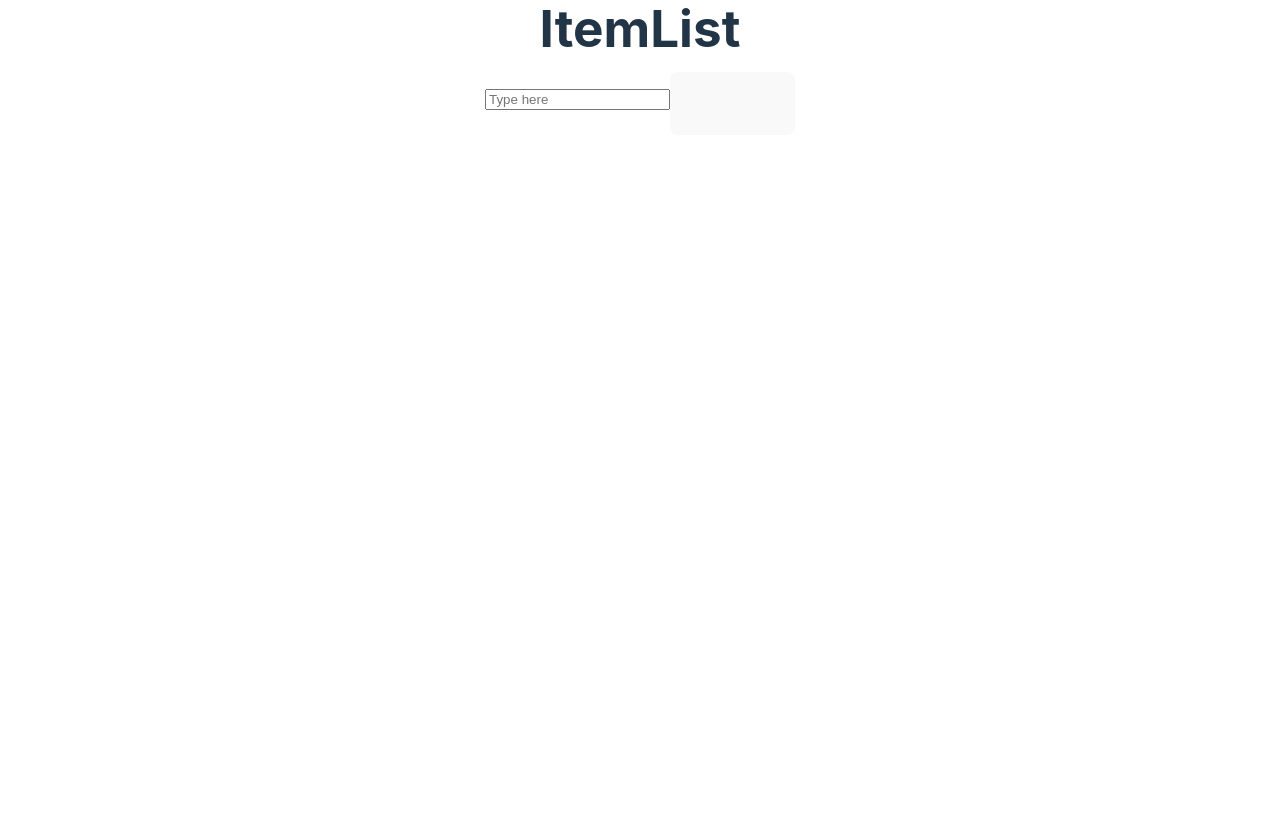
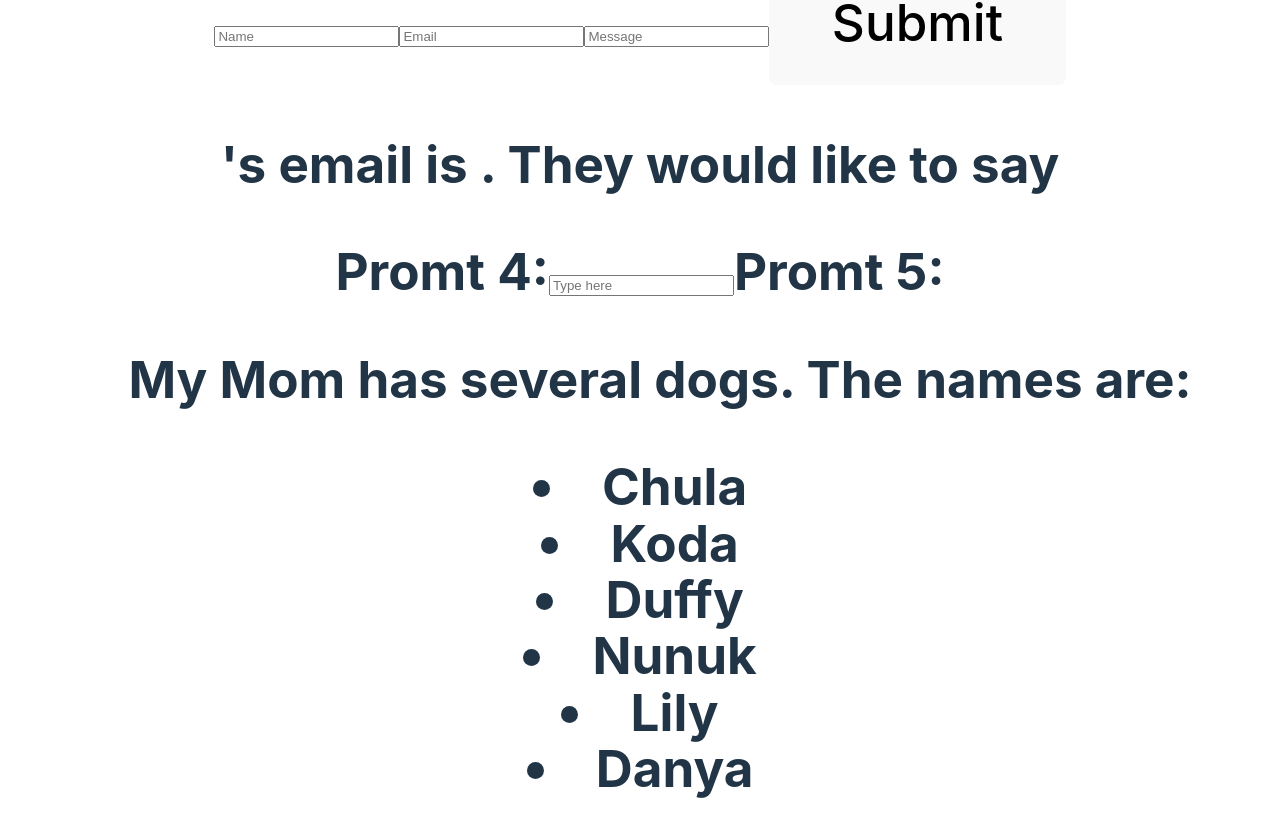
Before and after one commit to dulcelj55/Wk6ReactLab1, a React (Vite) app: page / in a window 1280 px wide. Shown: the part 514-1350 px from the top of the page. Before the commit the page ends 800 px from the top, so only its background shows below. Built offline with nearby package versions, Linux system fonts and the light colour scheme.

Commit message:
corrected itemlist

```diff
--- a/src/App.jsx
+++ b/src/App.jsx
@@ -15,11 +15,17 @@ function App() {
   return (
     <>
       <h1>
+        Promt 1:
         <HelloWorld/>
+        Promt 2:
         <ColorChanger/>
+        Promt 3:
         <ContactForm/>
+         Promt 4:
+        <TextInput/>
+        Promt 5:
         <ItemList/>
-        <TextInput/>
+
 
       </h1>
     </>
--- a/src/Componets/ContactForm/index.jsx
+++ b/src/Componets/ContactForm/index.jsx
@@ -18,6 +18,7 @@ const ContactForm = () => {
     <input value ={email}  placeholder="Email" onChange ={(e) => setEmail(e.target.value)}/>
     <input value ={message}  placeholder="Message" onChange ={(e) => setMessage(e.target.value)}/>
     <button type="submit">Submit</button>
+    <p>{name}'s email is {email}. They would like to say{message}</p>
     </>
   )
 }
--- a/src/Componets/ItemList/index.jsx
+++ b/src/Componets/ItemList/index.jsx
@@ -1,9 +1,27 @@
-import { useState } from "react"
+import { useState } from "react";
 
 const ItemList = () => {
+  const [dogNames, setDogNames] = useState([
+    "Chula",
+    "Koda",
+    "Duffy",
+    "Nunuk",
+    "Lily",
+    "Danya",
+  ]);
+
   return (
-    <div>ItemList</div>
-  )
-}
+    <div>
+      <ul> My Mom has several dogs. The names are: </ul>
+      {dogNames.map((names) => {
+        return (
+          <>
+            <li>{names}</li>
+          </>
+        );
+      })}
+    </div>
+  );
+};
 
-export default ItemList
+export default ItemList;
--- a/src/Componets/TextInput/index.jsx
+++ b/src/Componets/TextInput/index.jsx
@@ -8,7 +8,7 @@ const TextInput = () => {
 
     <>
     < input value ={inputValue} placeholder="Type here" onChange ={(e) =>setInputValue(e.target.value)}/>
-    <button onCLick= {() => setInputValue()}></button>
+    {/* <button onCLick= {() => setInputValue()}></button> */}
 
     </>
 
```
